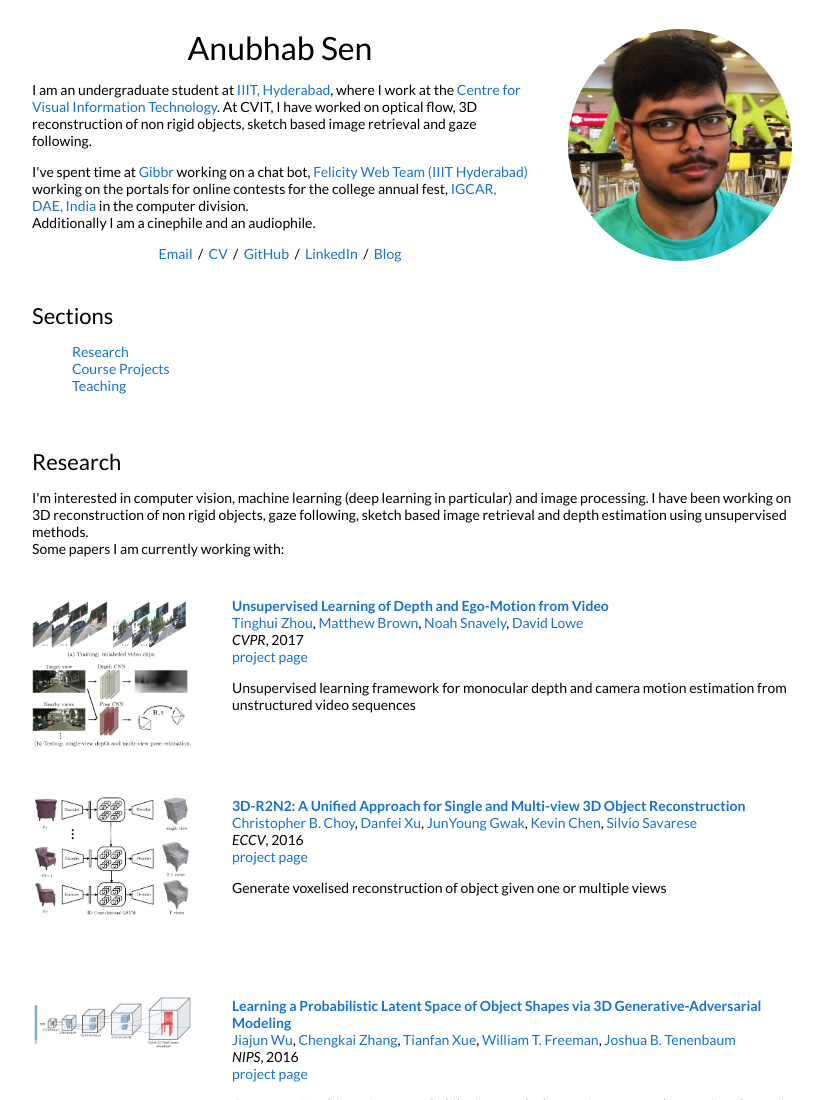
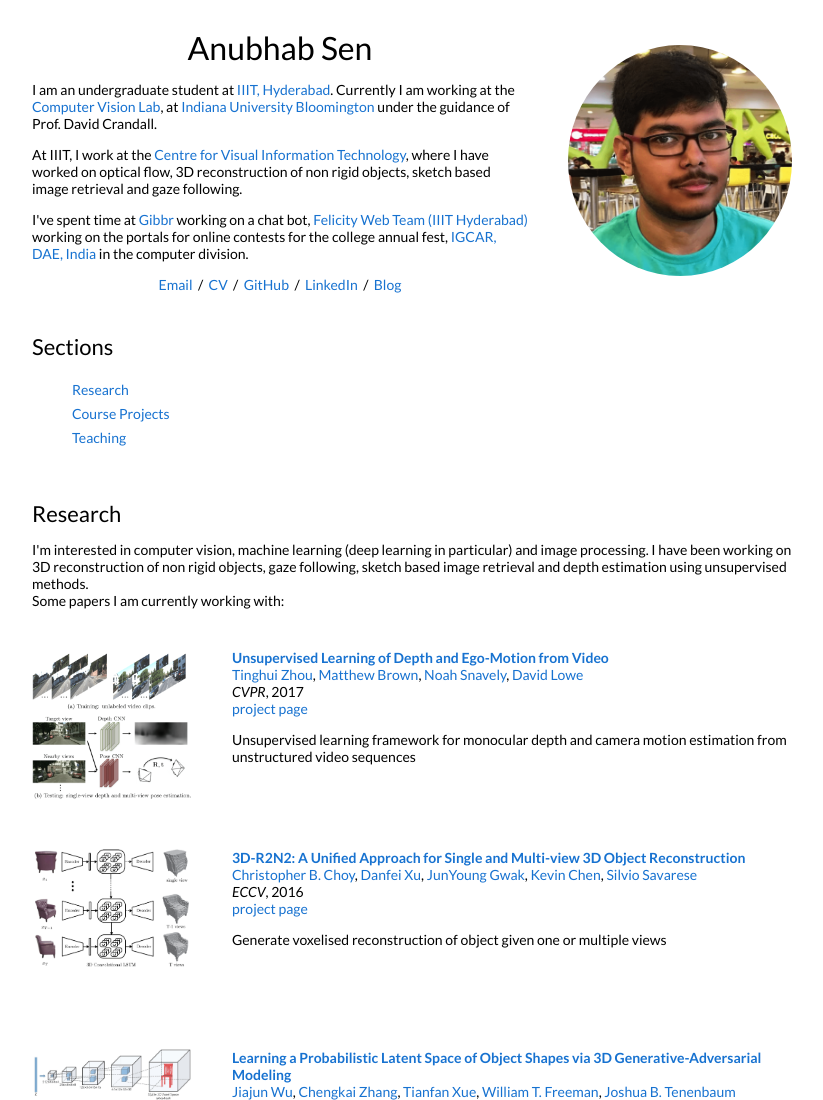
Before and after one commit to anubhabsen/anubhabsen.github.io, a plain HTML site: page index.html in a window 1280 px wide. Shown: the top 1100 px of the page, without its empty margins (228-1051 px from the left). Drawn offline with Linux system fonts and the light colour scheme.

Commit message:
bio change

```diff
--- a/index.html
+++ b/index.html
@@ -18,11 +18,14 @@
         <p align="center">
           <name>Anubhab Sen</name>
         </p>
-        <p>I am an undergraduate student at <a href="https://www.iiit.ac.in/">IIIT, Hyderabad</a>, where I work at the <a href="http://cvit.iiit.ac.in">Centre for Visual Information Technology</a>. At CVIT, I have worked on optical flow, 3D reconstruction of non rigid objects, sketch based image retrieval and gaze following.
+        <p>
+        	I am an undergraduate student at <a href="https://www.iiit.ac.in/">IIIT, Hyderabad</a>. Currently I am working at the <a href="https://vision.soic.indiana.edu">Computer Vision Lab</a>, at <a href="https://indiana.edu">Indiana University Bloomington</a> under the guidance of Prof. David Crandall.
         </p>
         <p>
-          I've spent time at <a href="https://www.zaubacorp.com/company/GIBBR-TECHNOLOGIES-PRIVATE-LIMITED/U72300TG2015PTC100253">Gibbr</a> working on a chat bot, <a href="https://www.iiit.ac.in">Felicity Web Team (IIIT Hyderabad)</a> working on the portals for online contests for the college annual fest, <a href="http://www.igcar.gov.in">IGCAR, DAE, India</a> in the computer division.<br>
-          Additionally I am a cinephile and an audiophile.
+        	At IIIT, I work at the <a href="http://cvit.iiit.ac.in">Centre for Visual Information Technology</a>, where I have worked on optical flow, 3D reconstruction of non rigid objects, sketch based image retrieval and gaze following.
+        </p>
+        <p>
+          I've spent time at <a href="https://www.zaubacorp.com/company/GIBBR-TECHNOLOGIES-PRIVATE-LIMITED/U72300TG2015PTC100253">Gibbr</a> working on a chat bot, <a href="https://www.iiit.ac.in">Felicity Web Team (IIIT Hyderabad)</a> working on the portals for online contests for the college annual fest, <a href="http://www.igcar.gov.in">IGCAR, DAE, India</a> in the computer division.
         </p>
         <p align=center>
           <a href="mailto:anubhabsen@gmail.com">Email</a> &nbsp/&nbsp
--- a/style.css
+++ b/style.css
@@ -53,3 +53,6 @@ a {
     ul {
         list-style-type: none;
     }
+    li {
+        padding-top: 0.5em;
+    }
```
